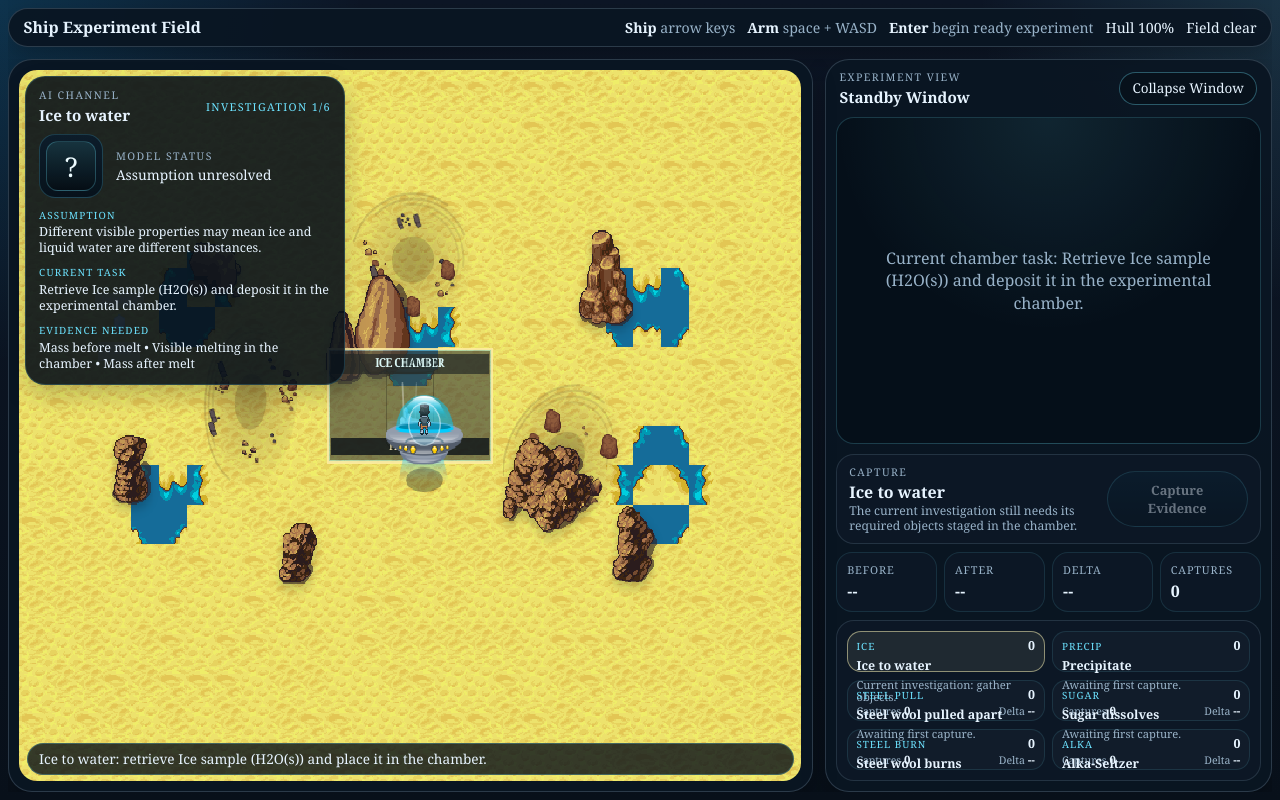
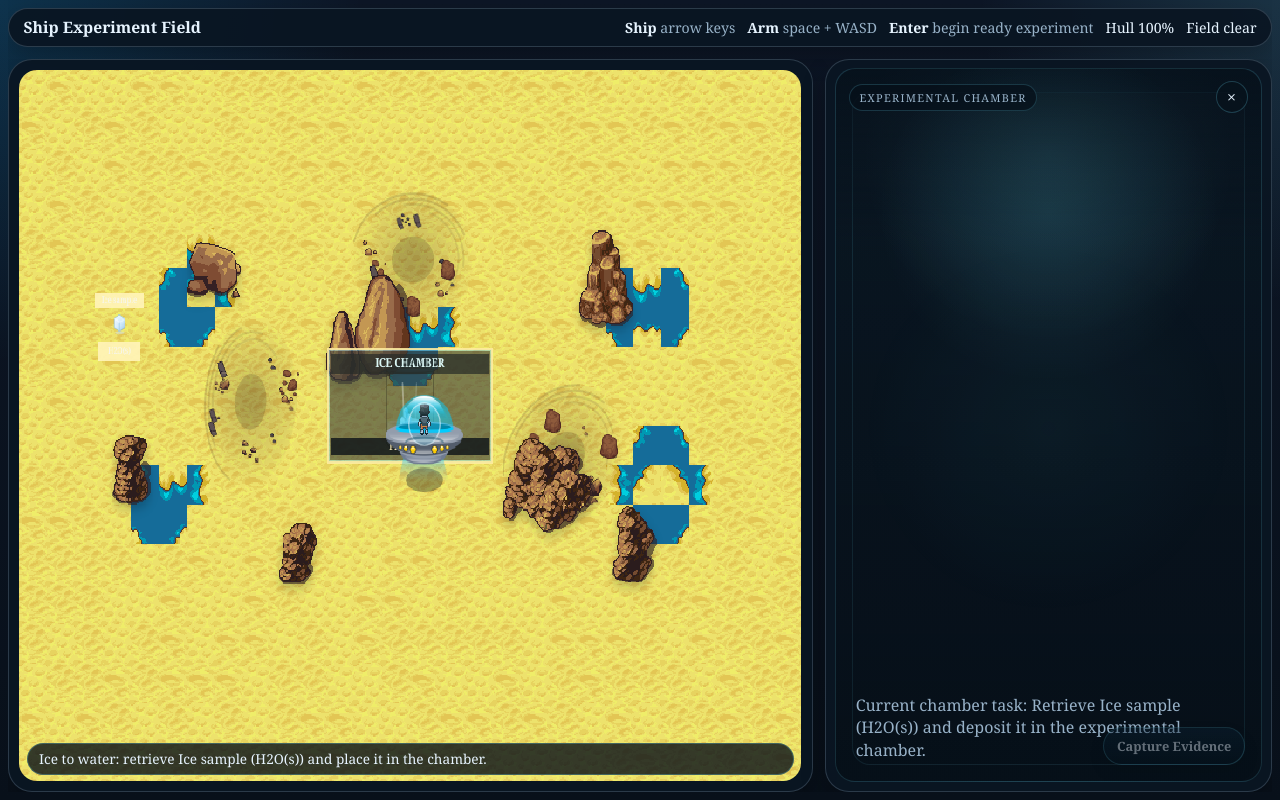
Before and after one commit to mrbrackebusch-code/Concord-Inspired-Modeling-Simulations, a website: page apps/studio/game-poc/index.html in a window 1280 px wide. Drawn offline with Linux system fonts and the light colour scheme.

Commit message:
Reshape ship POC around a single chamber

```diff
--- a/apps/studio/game-poc/game.js
+++ b/apps/studio/game-poc/game.js
@@ -1570,7 +1570,7 @@ function closeOverlay() {
   overlayOpen = false;
   experimentWindow.classList.remove("is-active");
   closeExperimentFrame();
-  overlayTitle.textContent = "Standby Window";
+  overlayTitle.textContent = "Experimental Chamber";
   if (completedExperiment && completedExperiment.id === currentExperimentId) {
     advanceCurrentExperiment();
   }
--- a/apps/studio/game-poc/index.html
+++ b/apps/studio/game-poc/index.html
@@ -20,7 +20,7 @@
       <section class="game-shell">
         <section class="play-column">
           <section class="canvas-frame">
-            <section class="ai-briefing" aria-live="polite">
+            <section class="ai-briefing" aria-live="polite" hidden>
               <div class="ai-briefing__top">
                 <div>
                   <p class="eyebrow">AI Channel</p>
@@ -59,16 +59,16 @@
         </section>
 
         <aside id="experiment-window" class="experiment-window" aria-live="polite">
-          <div class="experiment-window__header">
-            <div>
-              <p class="eyebrow">Experiment View</p>
-              <h2 id="experiment-title">Standby Window</h2>
+          <div class="experiment-window__body">
+            <div class="experiment-window__chrome">
+              <p id="experiment-title" class="experiment-window__title">Experimental Chamber</p>
+              <button id="close-overlay" class="close-button" type="button" aria-label="Hide live chamber">×</button>
             </div>
-            <button id="close-overlay" class="close-button" type="button">Collapse Window</button>
-          </div>
-          <div class="experiment-window__body">
             <div id="experiment-placeholder" class="experiment-placeholder">
-              Retrieve the current investigation objects, place them in the chamber, and press Enter while docked over the chamber to load the live experiment here.
+              <div class="experiment-placeholder__copy">
+                <p class="experiment-placeholder__label">Chamber Standby</p>
+                <p class="experiment-placeholder__text">Stage the active investigation here. The live experiment will occupy this same chamber once the setup is ready.</p>
+              </div>
             </div>
             <iframe
               id="experiment-frame"
@@ -77,17 +77,17 @@
               loading="lazy"
               referrerpolicy="no-referrer"
             ></iframe>
+            <button id="capture-evidence" class="capture-button capture-button--floating" type="button">Capture Evidence</button>
           </div>
-          <section class="experiment-hud">
+          <section class="experiment-hud" hidden>
             <div class="capture-toolbar">
               <div class="capture-toolbar__copy">
                 <p class="eyebrow">Capture</p>
-                <h3 id="capture-active-title">No active investigation</h3>
+                  <h3 id="capture-active-title">No active investigation</h3>
                 <p id="capture-active-copy" class="capture-copy">
                   Follow the AI task, stage the chamber, run the live experiment, then capture evidence from the active investigation.
                 </p>
               </div>
-              <button id="capture-evidence" class="capture-button" type="button">Capture Evidence</button>
             </div>
 
             <div class="capture-readouts">
--- a/apps/studio/game-poc/styles.css
+++ b/apps/studio/game-poc/styles.css
@@ -161,95 +161,8 @@ kbd {
   overflow: hidden;
 }
 
-.ai-briefing {
-  position: absolute;
-  top: 1rem;
-  left: 1rem;
-  z-index: 2;
-  width: min(320px, calc(100% - 2rem));
-  padding: 0.72rem 0.82rem 0.78rem;
-  border: 1px solid rgba(109, 227, 255, 0.18);
-  border-radius: 20px;
-  background: rgba(8, 17, 26, 0.9);
-  box-shadow: 0 10px 24px rgba(0, 0, 0, 0.22);
-}
-
-.ai-briefing__top,
-.ai-briefing__status-row {
-  display: flex;
-  align-items: center;
-  justify-content: space-between;
-  gap: 0.8rem;
-}
-
-.ai-briefing__top {
-  margin-bottom: 0.58rem;
-}
-
-.ai-briefing__stage {
-  margin: 0;
-  color: var(--accent);
-  font-size: 0.68rem;
-  letter-spacing: 0.12em;
-  text-transform: uppercase;
-  white-space: nowrap;
-}
-
-.ai-portrait {
-  flex: 0 0 auto;
-  width: 64px;
-  height: 64px;
-  padding: 6px;
-  border-radius: 16px;
-  background: linear-gradient(180deg, rgba(12, 29, 43, 0.96), rgba(7, 18, 28, 0.98));
-  border: 1px solid rgba(109, 227, 255, 0.2);
-}
-
-.ai-portrait__screen {
-  display: grid;
-  place-items: center;
-  width: 100%;
-  height: 100%;
-  border-radius: 12px;
-  border: 1px solid rgba(109, 227, 255, 0.26);
-  background:
-    linear-gradient(180deg, rgba(109, 227, 255, 0.18), rgba(10, 22, 34, 0.1)),
-    rgba(5, 13, 19, 0.96);
-  color: #ecfbff;
-  font-size: 1.7rem;
-  line-height: 1;
-}
-
-.ai-briefing__status-copy {
-  flex: 1 1 auto;
-  min-width: 0;
-}
-
-.ai-briefing__status {
-  margin: 0;
-  color: var(--ink);
-  font-size: 0.86rem;
-  line-height: 1.25;
-}
-
-.ai-briefing__section {
-  display: grid;
-  gap: 0.16rem;
-  margin-top: 0.58rem;
-}
-
-.ai-briefing__label {
-  color: var(--accent);
-  font-size: 0.62rem;
-  letter-spacing: 0.12em;
-  text-transform: uppercase;
-}
-
-.ai-briefing__copy {
-  margin: 0;
-  color: var(--ink);
-  font-size: 0.78rem;
-  line-height: 1.28;
+.ai-briefing[hidden] {
+  display: none;
 }
 
 .canvas-stack {
@@ -298,35 +211,70 @@ kbd {
 
 .experiment-window {
   min-height: 0;
-  padding: 0.65rem;
-  display: grid;
-  grid-template-rows: auto minmax(0, 1fr) minmax(0, 1fr);
-  gap: 0.65rem;
+  padding: 0.55rem;
+  position: relative;
   overflow: hidden;
 }
 
-.experiment-window__header {
-  display: flex;
-  align-items: center;
-  justify-content: space-between;
-  gap: 0.75rem;
-  padding: 0 0.2rem;
+.experiment-window__body {
+  position: relative;
+  min-height: 100%;
+  overflow: hidden;
+  border-radius: 20px;
+  border: 1px solid rgba(109, 227, 255, 0.14);
+  background:
+    radial-gradient(circle at 50% 12%, rgba(109, 227, 255, 0.14), transparent 28%),
+    linear-gradient(180deg, rgba(11, 25, 37, 0.98), rgba(7, 16, 25, 0.98));
 }
 
-.experiment-window__body {
-  min-height: 0;
-  display: grid;
-  overflow: hidden;
+.experiment-window__body::before {
+  content: "";
+  position: absolute;
+  inset: 1.4rem 1rem 1rem;
+  border-radius: 18px;
+  border: 1px solid rgba(109, 227, 255, 0.12);
+  background:
+    linear-gradient(180deg, rgba(255, 255, 255, 0.02), transparent 20%),
+    radial-gradient(circle at center, rgba(109, 227, 255, 0.05), transparent 48%);
+  pointer-events: none;
+  z-index: 0;
+}
+
+.experiment-window__chrome {
+  position: absolute;
+  top: 0.75rem;
+  left: 0.85rem;
+  right: 0.85rem;
+  z-index: 3;
+  display: flex;
+  justify-content: space-between;
+  align-items: center;
+  gap: 0.75rem;
+}
+
+.experiment-window__title {
+  margin: 0;
+  padding: 0.32rem 0.58rem;
+  border-radius: 999px;
+  border: 1px solid rgba(109, 227, 255, 0.18);
+  background: rgba(6, 16, 26, 0.72);
+  color: var(--muted);
+  font-size: 0.68rem;
+  letter-spacing: 0.12em;
+  text-transform: uppercase;
 }
 
 .close-button {
-  border: 1px solid rgba(109, 227, 255, 0.34);
+  width: 2rem;
+  height: 2rem;
+  padding: 0;
+  border: 1px solid rgba(109, 227, 255, 0.22);
   border-radius: 999px;
-  background: rgba(8, 18, 28, 0.96);
+  background: rgba(8, 18, 28, 0.72);
   color: var(--ink);
-  padding: 0.42rem 0.78rem;
   font: inherit;
-  font-size: 0.84rem;
+  font-size: 1rem;
+  line-height: 1;
   cursor: pointer;
 }
 
@@ -336,28 +284,59 @@ kbd {
 
 .experiment-placeholder,
 .experiment-frame {
+  position: absolute;
+  inset: 0;
   width: 100%;
   height: 100%;
   min-height: 0;
-  border: 1px solid rgba(109, 227, 255, 0.2);
-  border-radius: 18px;
+  border: 0;
+  border-radius: 20px;
 }
 
 .experiment-placeholder {
-  display: grid;
-  place-items: center;
-  padding: 1rem;
+  display: flex;
+  align-items: end;
+  justify-content: start;
+  padding: 1.25rem;
   background:
-    radial-gradient(circle at top, rgba(109, 227, 255, 0.1), transparent 55%),
-    rgba(6, 16, 26, 0.92);
+    radial-gradient(circle at 50% 20%, rgba(109, 227, 255, 0.1), transparent 28%),
+    linear-gradient(180deg, rgba(6, 16, 26, 0.76), rgba(6, 16, 26, 0.12) 24%, rgba(6, 16, 26, 0.3));
   color: var(--muted);
   line-height: 1.4;
-  text-align: center;
+  text-align: left;
+  z-index: 1;
 }
 
 .experiment-frame {
   display: none;
   background: #fff;
+  z-index: 2;
+}
+
+.experiment-placeholder__copy {
+  max-width: 18rem;
+  padding: 0.7rem 0.82rem;
+  border-radius: 16px;
+  border: 1px solid rgba(109, 227, 255, 0.14);
+  background: rgba(7, 16, 25, 0.64);
+}
+
+.experiment-placeholder__label,
+.experiment-placeholder__text {
+  margin: 0;
+}
+
+.experiment-placeholder__label {
+  color: var(--accent);
+  font-size: 0.66rem;
+  letter-spacing: 0.12em;
+  text-transform: uppercase;
+}
+
+.experiment-placeholder__text {
+  margin-top: 0.28rem;
+  font-size: 0.78rem;
+  line-height: 1.3;
 }
 
 .experiment-window.is-active .experiment-placeholder {
@@ -369,11 +348,8 @@ kbd {
 }
 
 .experiment-hud {
+  display: none;
   min-height: 0;
-  display: grid;
-  grid-template-rows: auto auto 1fr;
-  gap: 0.5rem;
-  overflow: hidden;
 }
 
 .capture-toolbar {
@@ -420,6 +396,16 @@ kbd {
 .capture-button:disabled {
   opacity: 0.42;
   cursor: not-allowed;
+}
+
+.capture-button--floating {
+  position: absolute;
+  right: 1rem;
+  bottom: 1rem;
+  z-index: 3;
+  min-width: 7.2rem;
+  padding-inline: 0.8rem;
+  box-shadow: 0 8px 18px rgba(0, 0, 0, 0.22);
 }
 
 .capture-readouts {
@@ -612,9 +598,8 @@ kbd {
     bottom: 0.8rem;
   }
 
-  .ai-briefing {
-    width: min(300px, calc(100% - 1.6rem));
-    top: 0.8rem;
-    left: 0.8rem;
+  .capture-button--floating {
+    right: 0.85rem;
+    bottom: 0.85rem;
   }
 }
```
